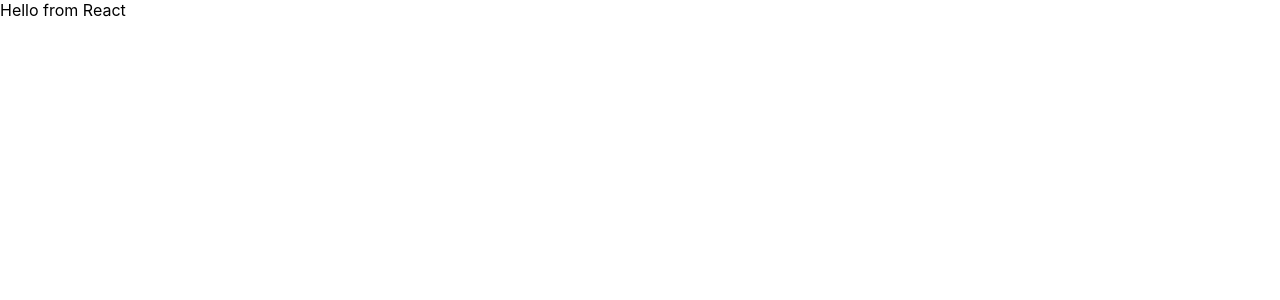
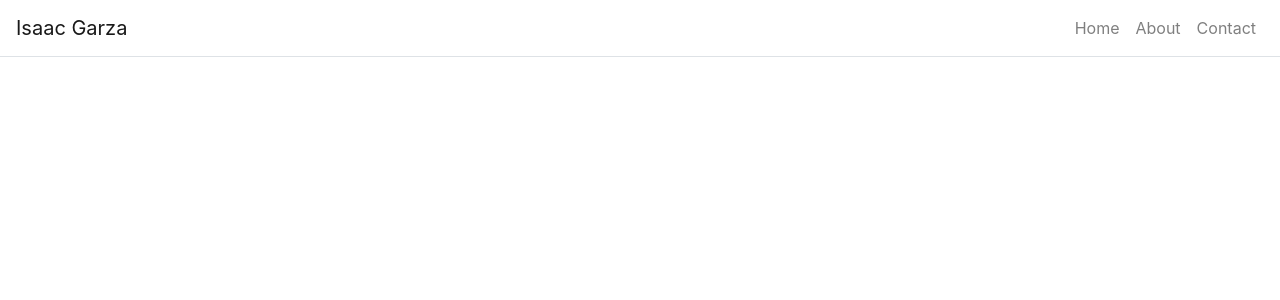
Before and after one commit to Isaac-Garza/Isaac-Garza.github.io, a React (Create React App) app: page / in a window 1280 px wide. Shown: the top 300 px of the page. Built offline with nearby package versions, Linux system fonts and the light colour scheme.

Commit message:
Collapsable Menu

```diff
--- a/package.json
+++ b/package.json
@@ -7,9 +7,12 @@
     "@testing-library/jest-dom": "^4.2.4",
     "@testing-library/react": "^9.3.2",
     "@testing-library/user-event": "^7.1.2",
+    "bootstrap": "^4.5.0",
     "gh-pages": "^3.1.0",
     "react": "^16.13.1",
+    "react-bootstrap": "^1.3.0",
     "react-dom": "^16.13.1",
+    "react-router-dom": "^5.2.0",
     "react-scripts": "3.4.1"
   },
   "scripts": {
--- a/src/App.js
+++ b/src/App.js
@@ -1,5 +1,9 @@
 import React from 'react';
+import {BrowserRouter as Router, Route, Link } from 'react-router-dom';
+import Container from 'react-bootstrap/Container';
 import './App.css';
+import Navbar from 'react-bootstrap/Navbar';
+import Nav from 'react-bootstrap/Nav';
 
 class App extends React.Component {
 
@@ -29,9 +33,24 @@ class App extends React.Component {
   }
   render() {
     return (
-      <div>
-        Hello from React
-      </div>
+      <Router>
+        <Container className="p-0" fluid={true}>
+
+        <Navbar className="border-bottom" bg="transparent" expand="lg">
+            <Navbar.Brand>Isaac Garza</Navbar.Brand>
+
+            <Navbar.Toggle aria-controls="navbar-toggle" />
+            <Navbar.Collapse id="navbar-toggle"></Navbar.Collapse>
+            <Nav className="ml-auto">
+              <Link className="nav-link" to="/">Home</Link>
+              <Link className="nav-link" to="/">About</Link>
+              <Link className="nav-link" to="/">Contact</Link>
+            </Nav>
+          </Navbar>
+
+        </Container>
+
+      </Router>
 
       );
   }
--- a/src/index.js
+++ b/src/index.js
@@ -3,6 +3,8 @@ import ReactDOM from 'react-dom';
 import './index.css';
 import App from './App';
 import * as serviceWorker from './serviceWorker';
+
+import 'bootstrap/dist/css/bootstrap.css';
 
 ReactDOM.render(
   <React.StrictMode>
```
Also changed, not shown: 1 other file (tests, documents, lock files or other folders).
